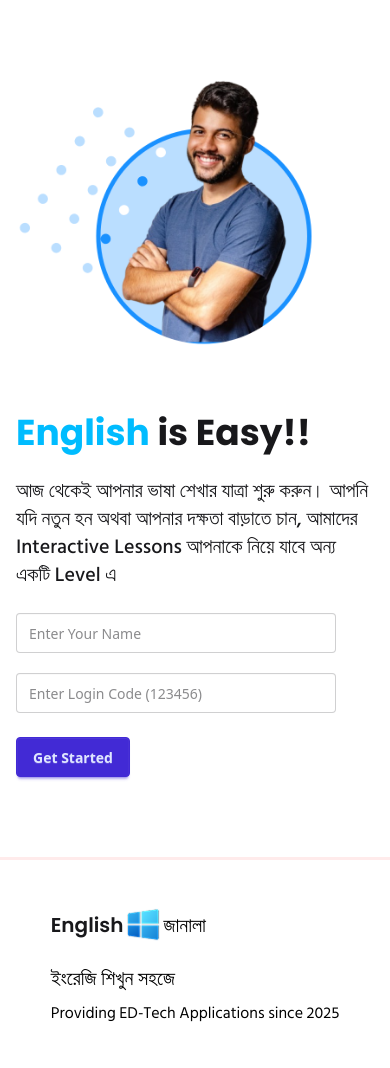
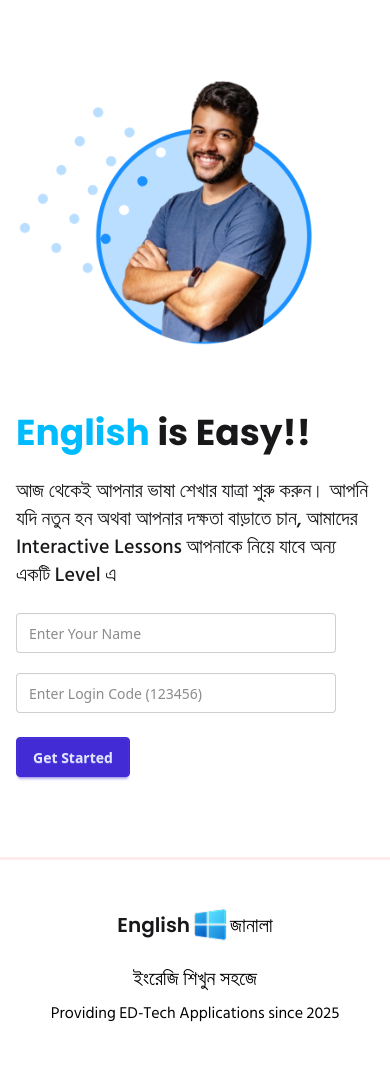
Before and after one commit to Ebadur-Rahman-Shohag/English-Janala, a plain HTML site: page index.html in a window 390 px wide. Shown: the top 1068 px of the page. Drawn offline with nearby package versions, Linux system fonts and the light colour scheme; some packages are replaced by stand-ins of ours; no server answers; a script that the page names is missing; a web font is replaced by a local one.

Commit message:
fix some bugs

```diff
--- a/index.html
+++ b/index.html
@@ -350,9 +350,9 @@
       >
         <!-- footer details container-->
         <div class="space-y-5">
-          <div>
-            <h1 class="flex items-center">
-              <span class="poppins text-xl text-[#18181B] font-semibold"
+          <div class="text-center">
+            <h1 class="flex items-center justify-center lg:justify-start">
+              <span class="poppins text-xl text-[#18181B] font-semibold text-center"
                 >English</span
               >
               <span class="w-10 h-10"
@@ -367,10 +367,10 @@
             </h1>
           </div>
           <div class="space-y-2">
-            <h2 class="hind text-xl text-[#000000] font-medium">
+            <h2 class="hind text-xl text-[#000000] font-medium text-center lg:text-left">
               ইংরেজি শিখুন সহজে
             </h2>
-            <p class="hind text-base text-[#000000] font-normal">
+            <p class="hind text-base text-[#000000] font-normal text-center lg:text-left">
               Providing ED-Tech Applications since 2025
             </p>
           </div>
@@ -384,7 +384,7 @@
           <div class="flex gap-4">
             <!-- facebook icon    -->
             <a href="https://www.facebook.com/ebad.shohag" target="_blank">
-              <i class="fa-brands fa-facebook text-[28px] font-normal"></i>
+              <i class="fa-brands fa-facebook text-[28px]  font-normal"></i>
             </a>
             <!-- youtube icon -->
             <a href="https://www.youtube.com/" target="_blank">
```
